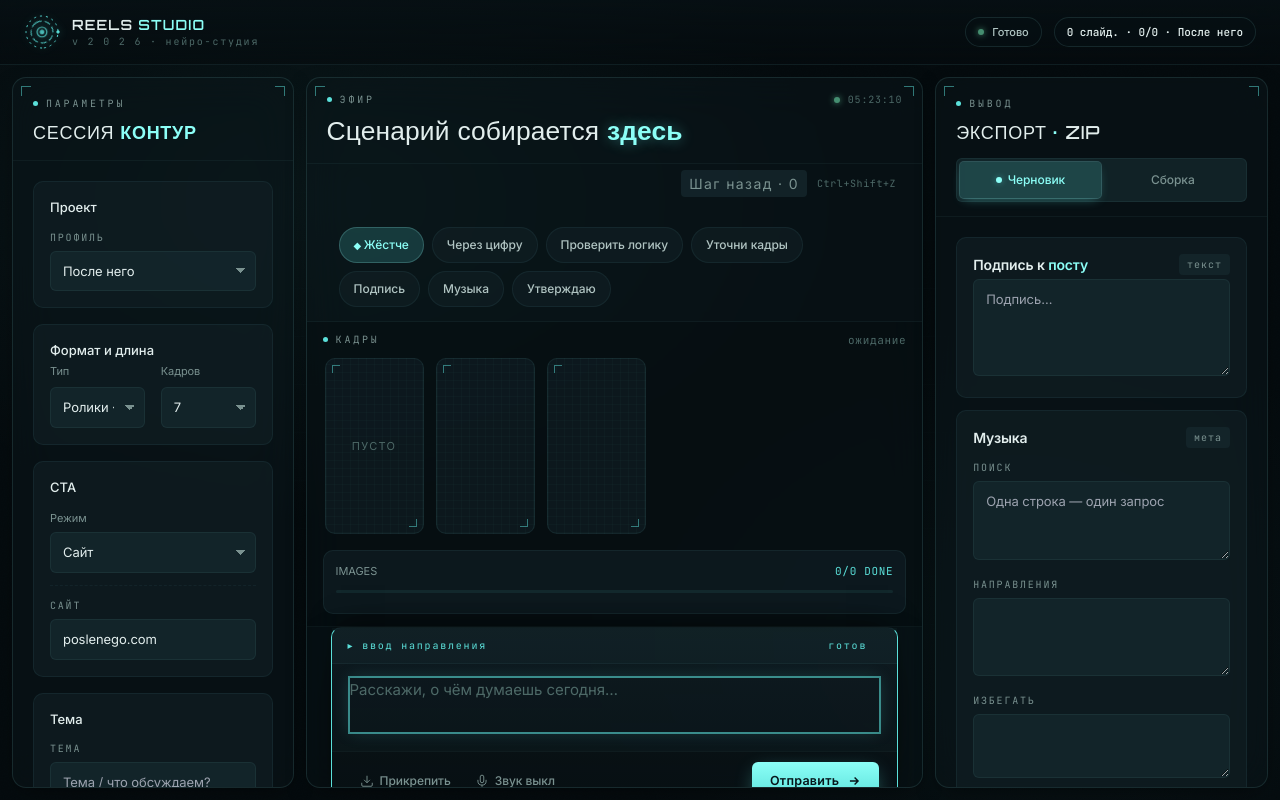
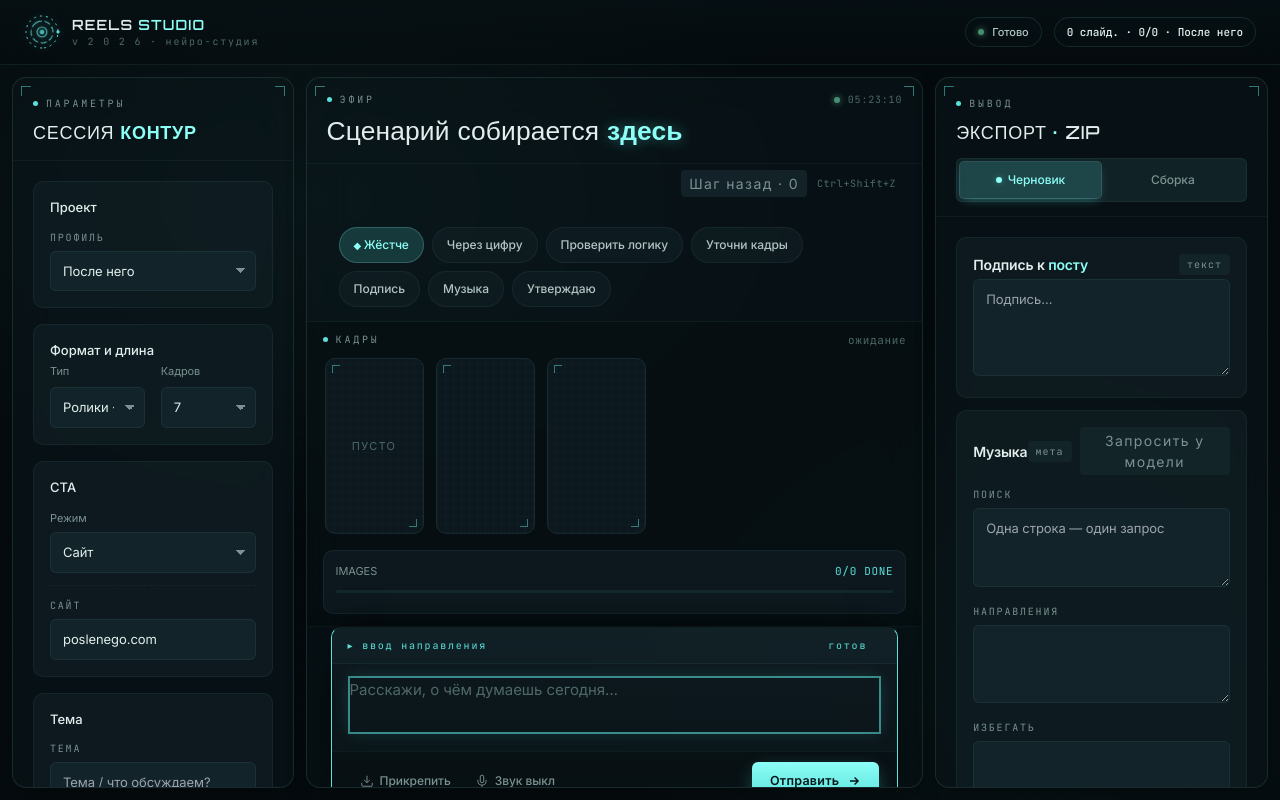
Before and after one commit to zobnin8-ux/AI-Reels-Studio, a Next.js app: page / in a window 1280 px wide. Built offline with nearby package versions, Linux system fonts and the light colour scheme.

Commit message:
Update OutputPanel.tsx

```diff
--- a/src/components/OutputPanel.tsx
+++ b/src/components/OutputPanel.tsx
@@ -107,6 +107,18 @@ export function OutputPanel() {
       `Перепиши только английский image prompt для слайда ${slideIndex + 1} (slideId: ${s.id}, заголовок: «${s.title}»).`,
       "Не меняй тексты других слайдов и не пересобирай сценарий целиком.",
       'В statePatch верни только imagePrompts с одним объектом {"slideId","prompt"} для этого slideId.',
+      hint && hint.trim() ? `Пожелание: ${hint.trim()}` : ""
+    ].filter(Boolean);
+    requestDialogueTurn(lines.join("\n"));
+  }
+
+  function askGenerateMusic() {
+    const hint = typeof window !== "undefined" ? window.prompt("Уточнение по музыке (необязательно)", "") : "";
+    const lines = [
+      "Подбери музыку для этого проекта и сценария.",
+      "Верни ТОЛЬКО statePatch.music в формате: {\"queries\":[],\"recommendations\":[],\"avoid\":[]}.",
+      "Queries: короткие поисковые запросы (1 строка = 1 запрос). Recommendations: направления/жанры/темпо/вокал/настроение. Avoid: что избегать.",
+      "Не меняй slides, imagePrompts, caption и прочие поля.",
       hint && hint.trim() ? `Пожелание: ${hint.trim()}` : ""
     ].filter(Boolean);
     requestDialogueTurn(lines.join("\n"));
@@ -441,11 +453,21 @@ export function OutputPanel() {
           </div>
         ) : null}
 
-        {mode === "draft" ? (
         <div className="asset-block">
           <div className="asset-head">
             <div className="asset-h">Музыка</div>
+            <div style={{ display: "flex", gap: 8, alignItems: "center" }}>
               <span className="asset-badge">мета</span>
+              <button
+                type="button"
+                className="asset-badge"
+                onClick={() => askGenerateMusic()}
+                disabled={!!busy}
+                title="Попросить модель заполнить music (queries / recommendations / avoid)"
+              >
+                Запросить у модели
+              </button>
+            </div>
           </div>
           <div className="field">
             <span className="label mono">Поиск</span>
@@ -506,7 +528,6 @@ export function OutputPanel() {
             />
           </div>
         </div>
-        ) : null}
 
         <div className="export-dock">
           <div className="export-dock-title">Архив</div>
```
Lines whose indentation alone changed are shown as unchanged.
